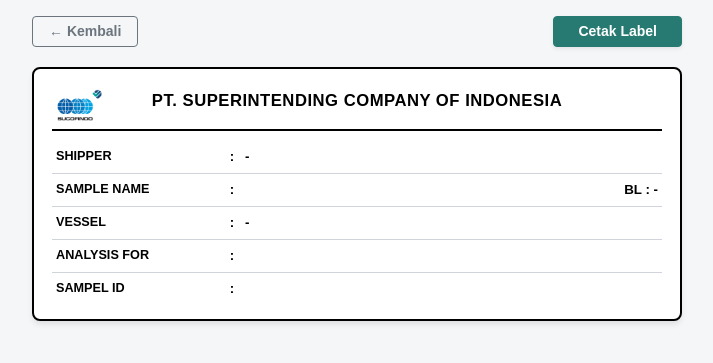
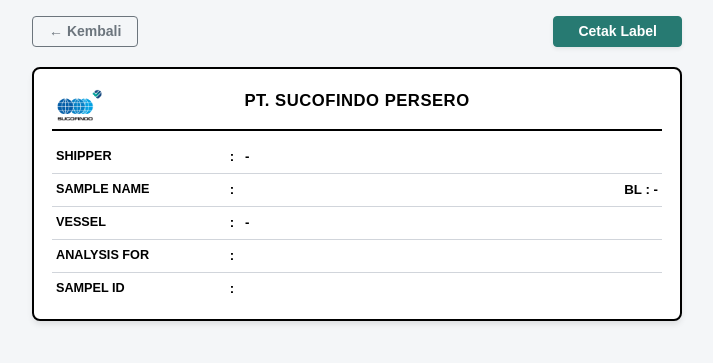
Before and after one commit to nesyaahlm/e-arsipsci, a Laravel app: template resources/views/admin/sampel/cetak-label.blade.php in a window 1280 px wide. Shown: the top 363 px of the page, without its empty margins (283-996 px from the left). Run offline with Laravel 12, Linux system fonts and the light colour scheme; the template is opened without the code that fills it, so the values that code supplies are empty.

Commit message:
mengubah judul label cetak pada sampel jd PT SUCOFINDO PERSERO

```diff
--- a/resources/views/admin/sampel/cetak-label.blade.php
+++ b/resources/views/admin/sampel/cetak-label.blade.php
@@ -148,7 +148,7 @@
     <div class="label-container">
         <div class="label-header">
             <img src="{{ asset('assets/sucofindo-nobg.png') }}" alt="Logo Sucofindo" class="label-logo">
-            <h1 class="label-header-title">PT. SUPERINTENDING COMPANY OF INDONESIA</h1>
+            <h1 class="label-header-title">PT. SUCOFINDO PERSERO</h1>
         </div>
 
         <table class="table-label">
```
